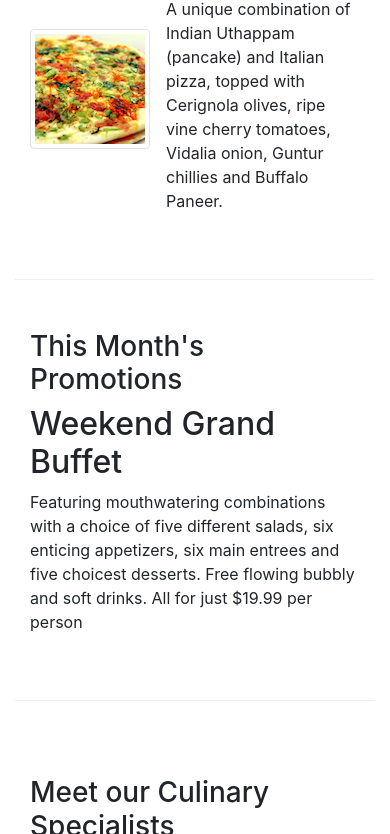
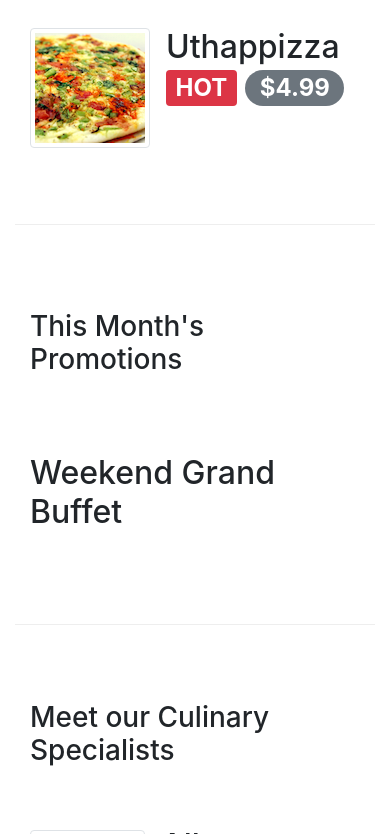
Before and after one commit to cibss/bootstrap, a website: page index.html in a window 390 px wide. Shown: the part 728-1562 px from the top of the page. Drawn offline with nearby package versions, Linux system fonts and the light colour scheme.

Commit message:
alerting users

```diff
--- a/index.html
+++ b/index.html
@@ -57,8 +57,8 @@
                     <img class="d-flex mr-3 img-thumbnail align-self-center"
                         src="img/uthappizza.png" alt="uthapizza">
                     <div class="media-body">
-                        <h2 class="mt-0">Uthappizza</h2>
-                        <p>A unique combination of Indian Uthappam (pancake) and Italian pizza, topped with Cerignola olives, ripe vine cherry tomatoes, Vidalia onion, Guntur chillies and Buffalo Paneer.</p>
+                        <h2 class="mt-0">Uthappizza <span class="badge badge-danger">HOT</span> <span class="badge badge-pill badge-secondary">$4.99</span></h2>
+                        <p class="d-none d-sm-block">A unique combination of Indian Uthappam (pancake) and Italian pizza, topped with Cerignola olives, ripe vine cherry tomatoes, Vidalia onion, Guntur chillies and Buffalo Paneer.</p>
                     </div>
                 </div>
             </div>
@@ -71,7 +71,7 @@
             </div>
             <div class="col col-sm col-md">
                 <h2>Weekend Grand Buffet</h2>
-                <p>Featuring mouthwatering combinations with a choice of five different salads, six enticing appetizers, six main entrees and five choicest desserts. Free flowing bubbly and soft drinks. All for just $19.99 per person </p>
+                <p class="d-none d-sm-block">Featuring mouthwatering combinations with a choice of five different salads, six enticing appetizers, six main entrees and five choicest desserts. Free flowing bubbly and soft drinks. All for just $19.99 per person </p>
             </div>
         </div>
 
```
